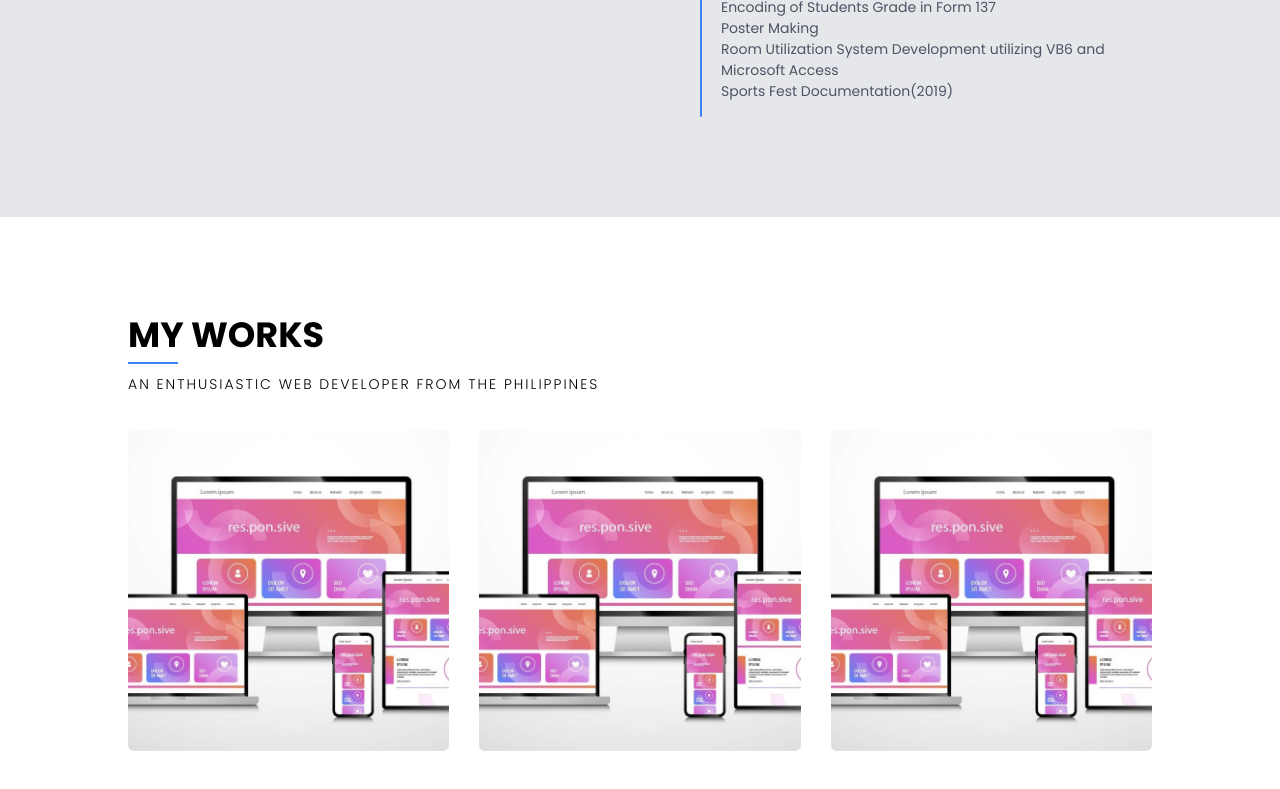
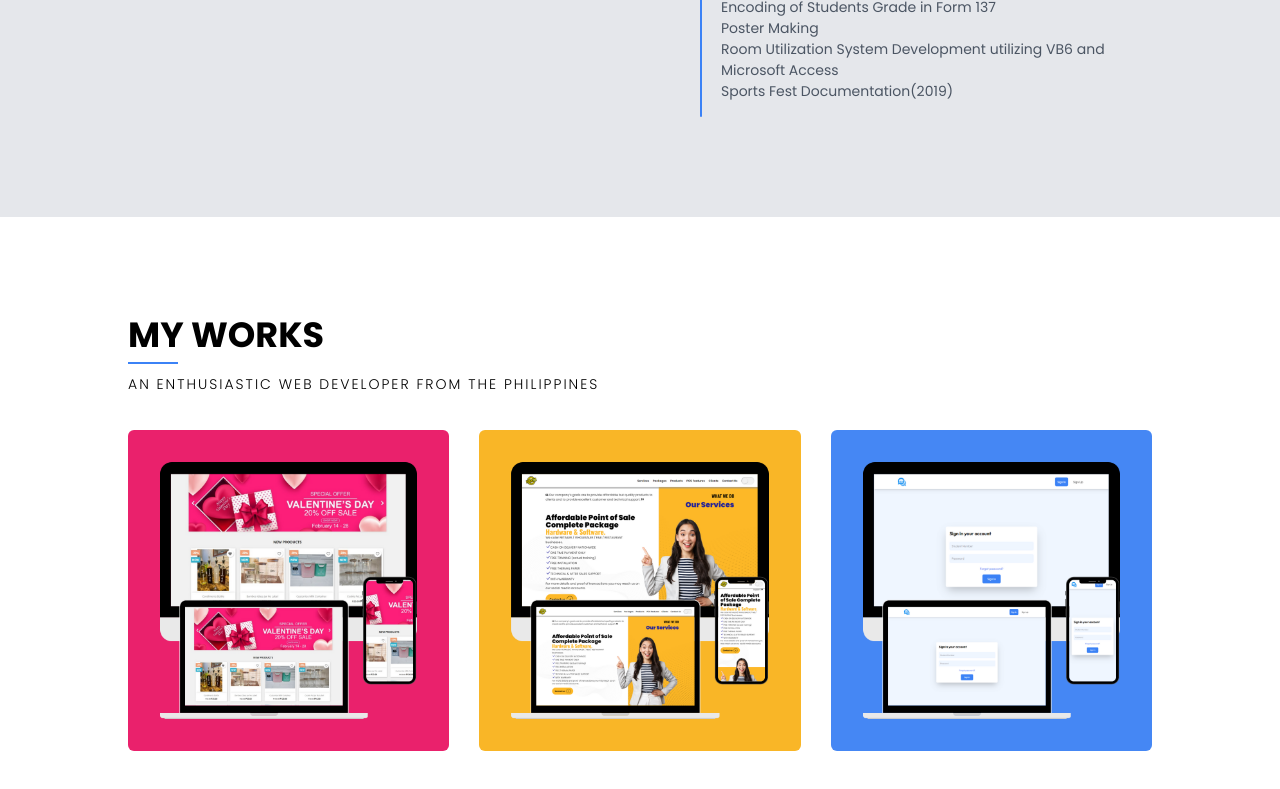
Before and after one commit to ifejinity/Portfoliov5, a website: page index.html in a window 1280 px wide. Shown: the part 2691-3480 px from the top of the page. Drawn offline with nearby package versions, Linux system fonts and the light colour scheme.

Commit message:
5th commit

```diff
--- a/index.html
+++ b/index.html
@@ -90,7 +90,7 @@
                 <div class="lg:w-[45%] md:mb-0 mb-[15px] flex justify-center items-center">
                     <div class="p-[15px] bg-white shadow-sm rounded-md max-w-sm relative">
                         <div class="absolute flex flex-col top-[40px] left-[0px] bg-white p-[8px] gap-2">
-                            <a href="" class="px-[6px] bg-blue-500 hover:bg-black"><i class="bi bi-facebook text-[24px] text-white"></i></a>
+                            <a href="https://www.facebook.com/ifejinity" class="px-[6px] bg-blue-500 hover:bg-black"><i class="bi bi-facebook text-[24px] text-white"></i></a>
                             <a href="" class="px-[6px] bg-blue-500 hover:bg-black"><i class="bi bi-linkedin text-[24px] text-white"></i></a>
                             <a href="" class="px-[6px] bg-blue-500 hover:bg-black"><i class="bi bi-instagram text-[24px] text-white"></i></a>
                             <a href="" class="px-[6px] bg-blue-500 hover:bg-black"><i class="bi bi-tiktok text-[24px] text-white"></i></a>
--- a/index.js
+++ b/index.js
@@ -35,26 +35,38 @@ $(document).ready(function(){
     // myworks
     const myworksParent = document.querySelector("#project_parent");
     const works = [
-        ['./src/assets/project_placeholder.jpg', 'BARBIE SWEET LITTLE THINGS SHOP'],
-        ['./src/assets/project_placeholder.jpg', 'AFFORDAPOS'],
-        ['./src/assets/project_placeholder.jpg', 'UNICHAT']
+        ['./src/assets/projects/bslts.png', 'BARBIE SWEET LITTLE THINGS SHOP', '', 'https://github.com/ifejinity/e-commerce-website-for-BSLTS-Prestashop-'],
+        ['./src/assets/projects/affordapos.png', 'AFFORDAPOS', 'https://ifejinity.github.io/affordaPOS/', 'https://github.com/ifejinity/affordaPOS'],
+        ['./src/assets/projects/unichat.png', 'UNICHAT', 'https://universitychat.synergize.co/', 'https://github.com/ifejinity/UniversityChat']
     ];
 
     for (let i = 0; i < works.length; i++){
         const div = document.createElement('div');
         div.className = 'w-full rounded-md m-auto relative overflow-clip cursor-pointer';
         div.setAttribute('id', 'project_item');
-
+        if(works[i][2] == ''){
             div.innerHTML = `
                 <div class="w-full h-full bg-black/50 z-[1] absolute hidden duration-500 transition-all justify-center items-center p-5 flex-col gap-3" id="project_description">
                     <p class="animate__fadeInLeft animate__bounceIn text-white md:text-[25px] text-[20px] font-bold">${works[i][1]}</p>
                     <div class="flex gap-3 text-white text-[14px]">
-                <a href="" class="rounded-full border-[1px] border-white py-1 px-2 hover:bg-white hover:text-black duration-500">Code <i class="bi bi-github text-[16px]"></i></a>
-                <a href="" class="rounded-full border-[1px] border-white py-1 px-2 hover:bg-white hover:text-black duration-500">View <i class="bi bi-link-45deg text-[16px]"></i></a>
+                        <a href="${works[i][3]}" class="rounded-full border-[1px] border-white py-1 px-2 hover:bg-white hover:text-black duration-500">Code <i class="bi bi-github text-[16px]"></i></a>
                     </div>
                 </div>
                 <img src="${works[i][0]}" alt="" srcset="" class="w-full h-full duration-500 transition-all" id="project_image">
             `;
+        }
+        else{
+            div.innerHTML = `
+                <div class="w-full h-full bg-black/50 z-[1] absolute hidden duration-500 transition-all justify-center items-center p-5 flex-col gap-3" id="project_description">
+                    <p class="animate__fadeInLeft animate__bounceIn text-white md:text-[25px] text-[20px] font-bold">${works[i][1]}</p>
+                    <div class="flex gap-3 text-white text-[14px]">
+                        <a href="${works[i][3]}" class="rounded-full border-[1px] border-white py-1 px-2 hover:bg-white hover:text-black duration-500">Code <i class="bi bi-github text-[16px]"></i></a>
+                        <a href="${works[i][2]}" class="rounded-full border-[1px] border-white py-1 px-2 hover:bg-white hover:text-black duration-500">View <i class="bi bi-link-45deg text-[16px]"></i></a>
+                    </div>
+                </div>
+                <img src="${works[i][0]}" alt="" srcset="" class="w-full h-full duration-500 transition-all" id="project_image">
+            `;
+        }
 
        myworksParent.appendChild(div);
     }
```
Also changed, not shown: src/assets/projects/affordapos.png (added), src/assets/projects/bslts.png (added), src/assets/projects/unichat.png (added). Lines whose indentation alone changed are shown as unchanged.
